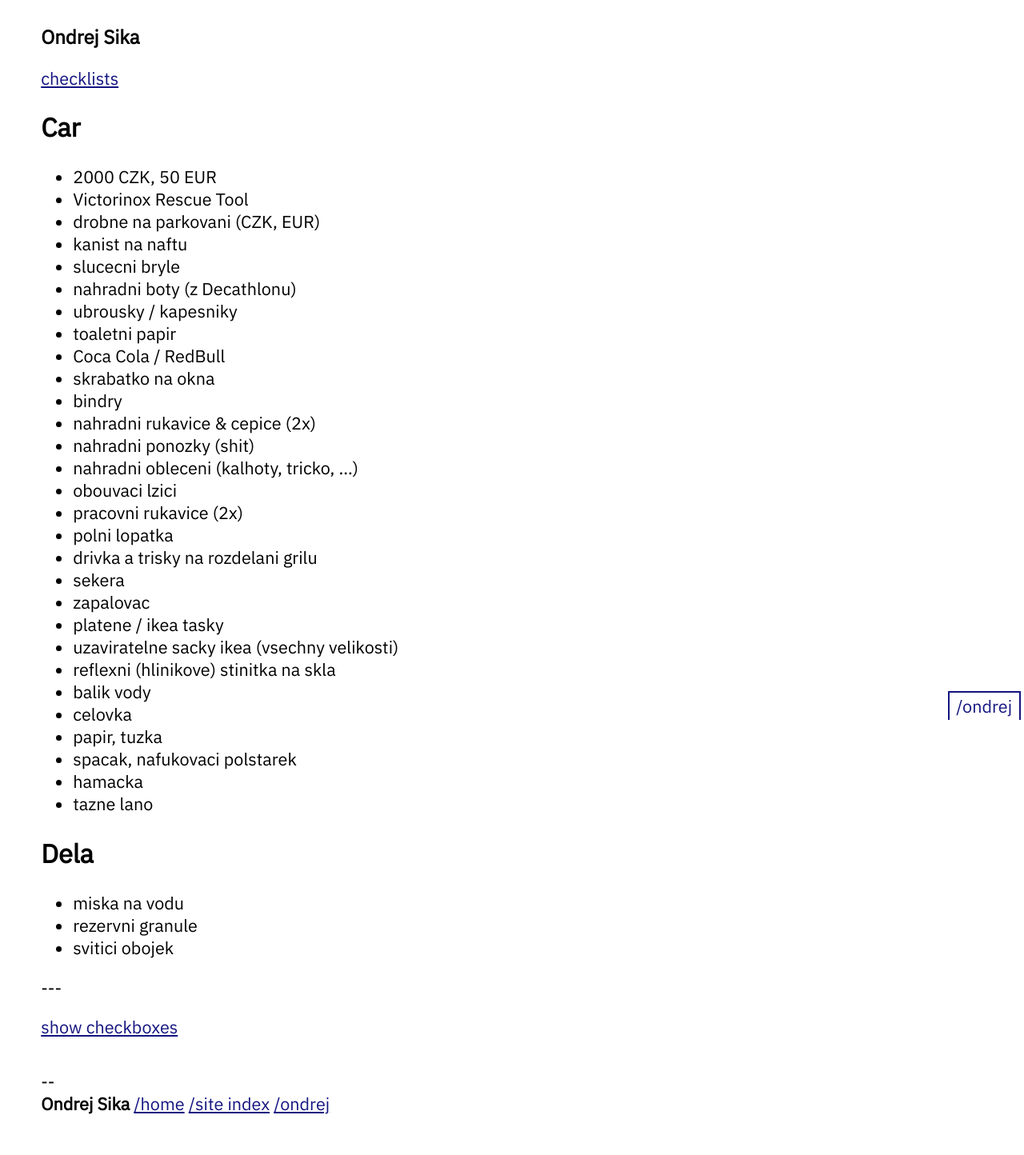
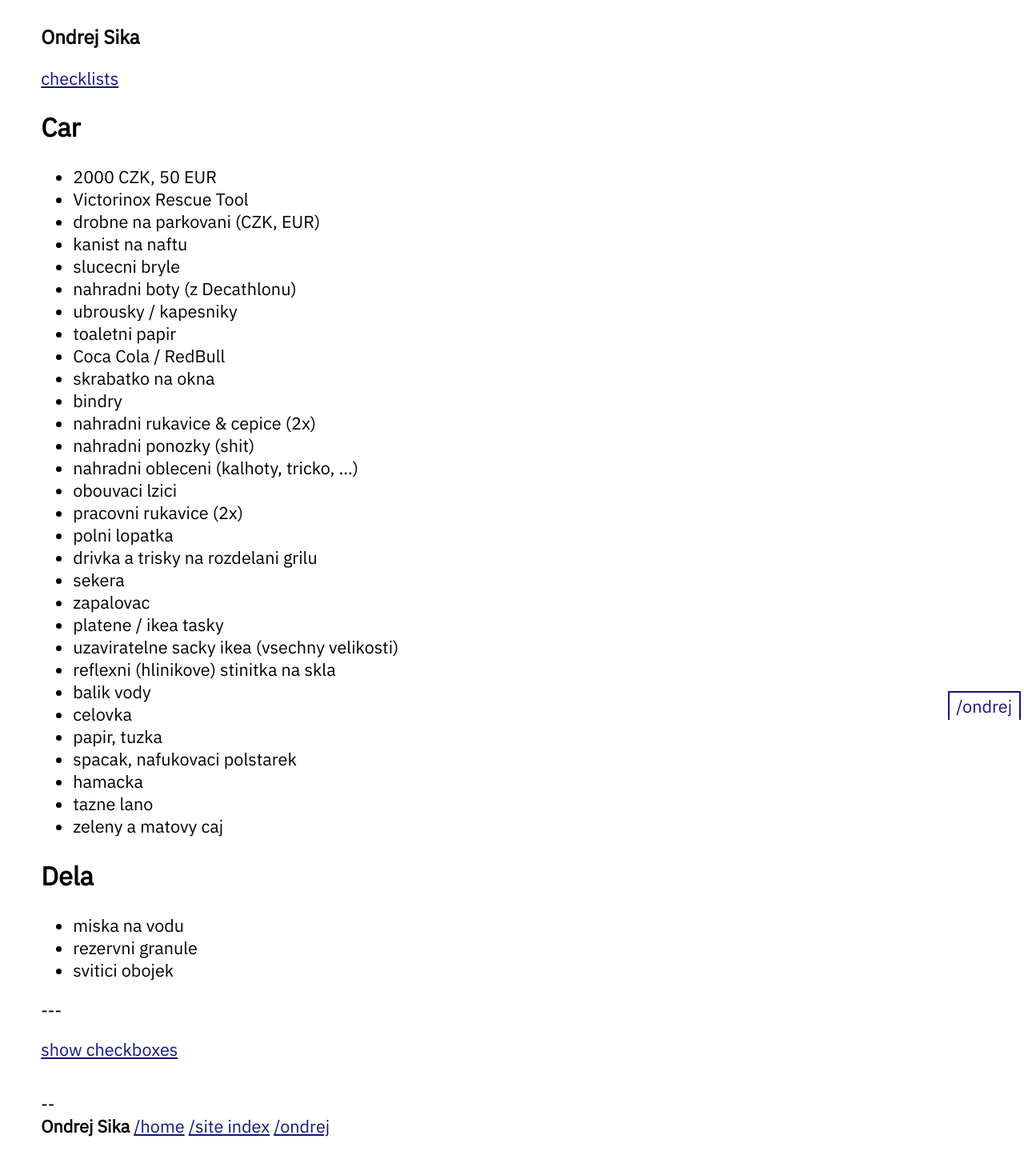
Before and after one commit to ondrejsika/ondrejsika.com, a Jekyll site: the page built from ondrej/checklists/car.md, in a window 1280 px wide. Shown: the whole page at 80% size. Built offline with Jekyll 4.4.1, drawn with Linux system fonts in a browser that asks for light colours; before the commit the page ends 1416 px from its top, so only the background shows below that.

Commit message:
feat(ondrej/checklists/car): Add tea

```diff
--- a/ondrej/checklists/car.md
+++ b/ondrej/checklists/car.md
@@ -36,6 +36,7 @@
 - spacak, nafukovaci polstarek
 - hamacka
 - tazne lano
+- zeleny a matovy caj
 
 ## Dela
 
```
